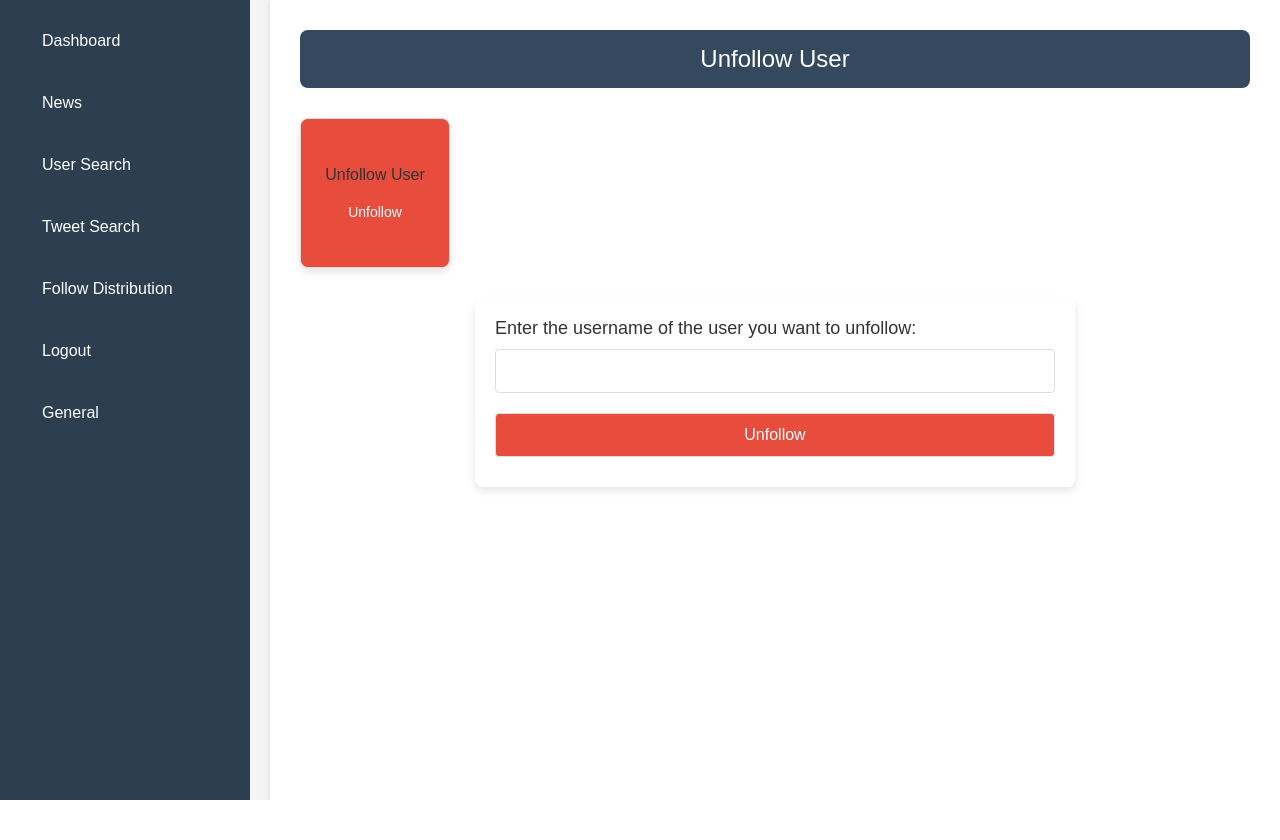
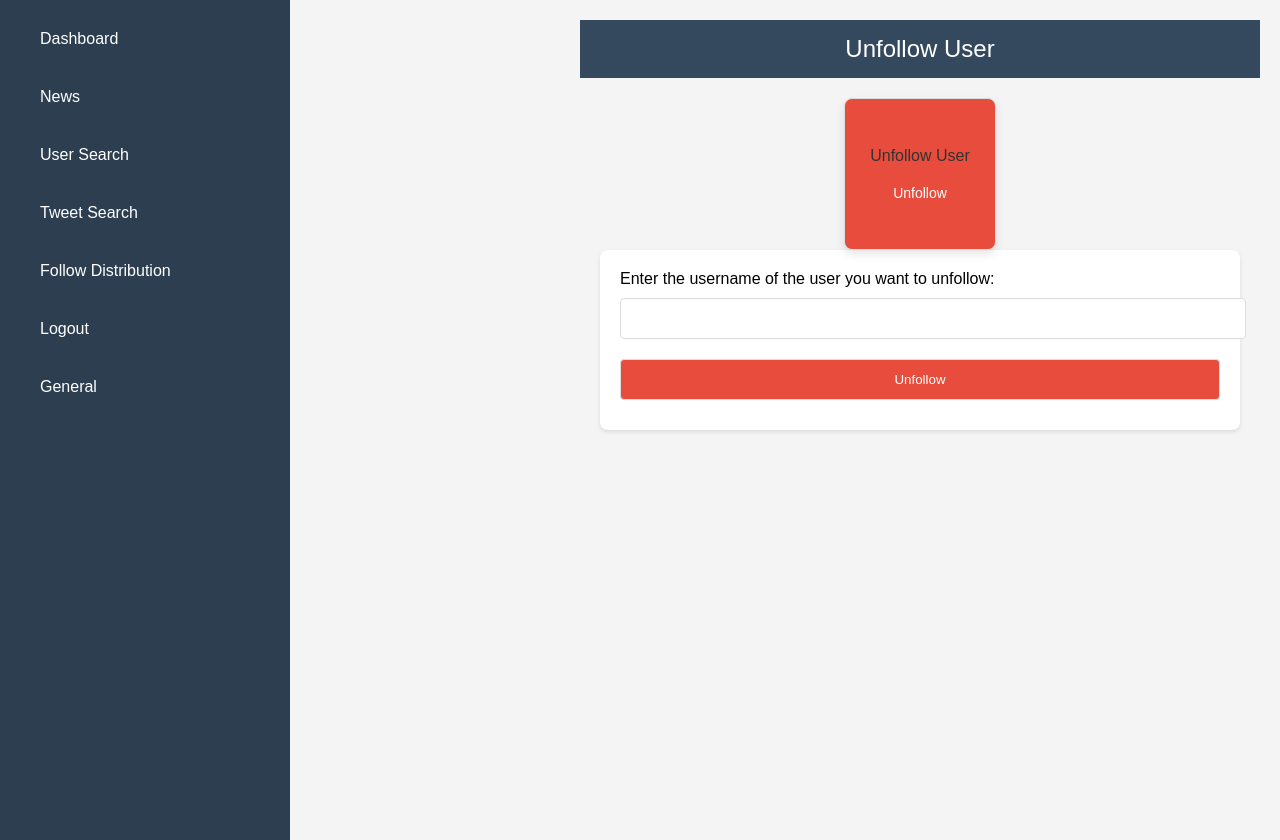
Before and after one commit to Harikrishnaa007/StatBird, a Flask app: page /unfollow/unfollow in a window 1280 px wide. Before the commit the page ends 800 px from the top, so only its background shows below. Run offline with Flask 3, Linux system fonts and the light colour scheme; the visitor is signed in with stand-in values (Sample User, id 1); data that the repository does not hold is empty.

Commit message:
Update unfollow.html

```diff
--- a/app/templates/unfollow.html
+++ b/app/templates/unfollow.html
@@ -5,31 +5,24 @@
     <meta name="viewport" content="width=device-width, initial-scale=1.0">
     <title>Unfollow User</title>
     <style>
-        /* Global Styles */
-        * {
+        body {
+            font-family: Arial, sans-serif;
             margin: 0;
             padding: 0;
-            box-sizing: border-box;
-        }
-
-        body {
-            font-family: Arial, sans-serif;
             background-color: #f4f4f4;
             display: flex;
-            min-height: 100vh;
         }
 
         /* Sidebar Styles */
         .sidebar {
             width: 250px;
+            height: 100vh;
             background-color: #2c3e50;
             color: white;
             padding: 20px;
             display: flex;
             flex-direction: column;
             justify-content: space-between;
-            height: 100vh;
-            position: fixed;
         }
 
         .sidebar .nav-links {
@@ -42,11 +35,9 @@
             display: flex;
             align-items: center;
             color: white;
-            padding: 12px;
+            padding: 10px;
             text-decoration: none;
             border-radius: 8px;
-            font-size: 16px;
-            transition: background-color 0.3s ease;
         }
 
         .sidebar a:hover {
@@ -58,13 +49,11 @@
             font-size: 18px;
         }
 
-        /* Main Content Styles */
+        /* Content Styles */
         .content {
             margin-left: 270px;
-            padding: 30px;
+            padding: 20px;
             flex-grow: 1;
-            background-color: #fff;
-            box-shadow: 0 2px 6px rgba(0, 0, 0, 0.1);
         }
 
         .header {
@@ -73,8 +62,7 @@
             padding: 15px;
             font-size: 24px;
             text-align: center;
-            margin-bottom: 30px;
-            border-radius: 8px;
+            margin-bottom: 20px;
         }
 
         .form-container {
@@ -83,13 +71,7 @@
             padding: 20px;
             background-color: #fff;
             border-radius: 8px;
-            box-shadow: 0 4px 8px rgba(0, 0, 0, 0.1);
-        }
-
-        .form-container label {
-            font-size: 18px;
-            color: #333;
-            margin-bottom: 10px;
+            box-shadow: 0 2px 4px rgba(0, 0, 0, 0.1);
         }
 
         .form-container input, .form-container button {
@@ -98,7 +80,6 @@
             margin: 10px 0;
             border-radius: 4px;
             border: 1px solid #ddd;
-            font-size: 16px;
         }
 
         .form-container button {
@@ -115,7 +96,13 @@
         .error {
             color: red;
             font-size: 14px;
-            margin-bottom: 20px;
+        }
+
+        .container {
+            display: flex;
+            gap: 20px;
+            justify-content: center;
+            align-items: center;
         }
 
         /* Action Box Styles */
@@ -132,7 +119,6 @@
             align-items: center;
             cursor: pointer;
             transition: transform 0.2s ease;
-            margin-bottom: 30px;
         }
 
         .action-box:hover {
@@ -162,26 +148,6 @@
 
         .action-box.unfollow {
             background-color: #e74c3c;
-        }
-
-        /* Responsive Styles */
-        @media (max-width: 768px) {
-            .sidebar {
-                width: 200px;
-            }
-
-            .content {
-                margin-left: 220px;
-                padding: 20px;
-            }
-
-            .form-container {
-                padding: 15px;
-            }
-
-            .form-container input, .form-container button {
-                font-size: 14px;
-            }
         }
     </style>
 </head>
```
